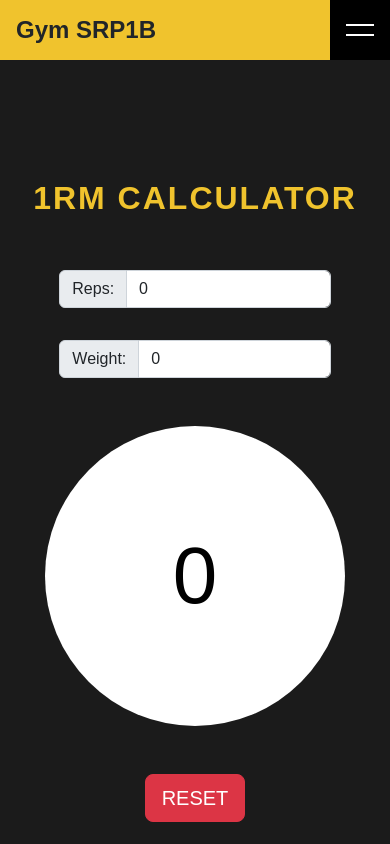
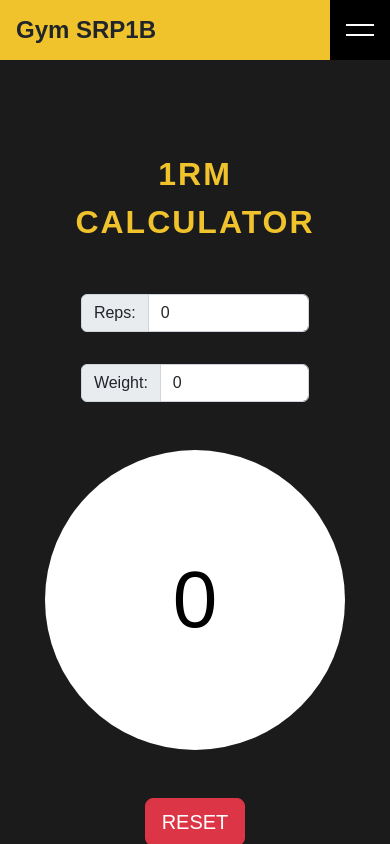
Before and after one commit to marcocrupi/gymsrp-react, a React (Create React App) app: page /gymsrp-react/rm in a window 390 px wide. Built offline with nearby package versions, Linux system fonts and the light colour scheme.

Commit message:
delete padding mobile version

```diff
--- a/src/CSS/percentage.css
+++ b/src/CSS/percentage.css
@@ -31,7 +31,6 @@
 
 @media screen and (max-width: 850px) {
   .percentage__container {
-  padding: 4rem 0;
   align-items: center;
 }
 }
--- a/src/CSS/rest.css
+++ b/src/CSS/rest.css
@@ -53,7 +53,6 @@
 
 @media screen and (max-width: 850px) {
   .rest__container {
-  padding: 4rem 0;
   align-items: center;
 }
 
--- a/src/CSS/rm.css
+++ b/src/CSS/rm.css
@@ -31,7 +31,6 @@
 
 @media screen and (max-width: 850px) {
   .rm__container {
-  padding: 4rem 0;
   align-items: center;
 }
 }
--- a/src/CSS/set.css
+++ b/src/CSS/set.css
@@ -50,7 +50,6 @@
 
 @media screen and (max-width: 850px) {
   .set__container {
-  padding: 4rem 0;
   align-items: center;
 }
 }
```
